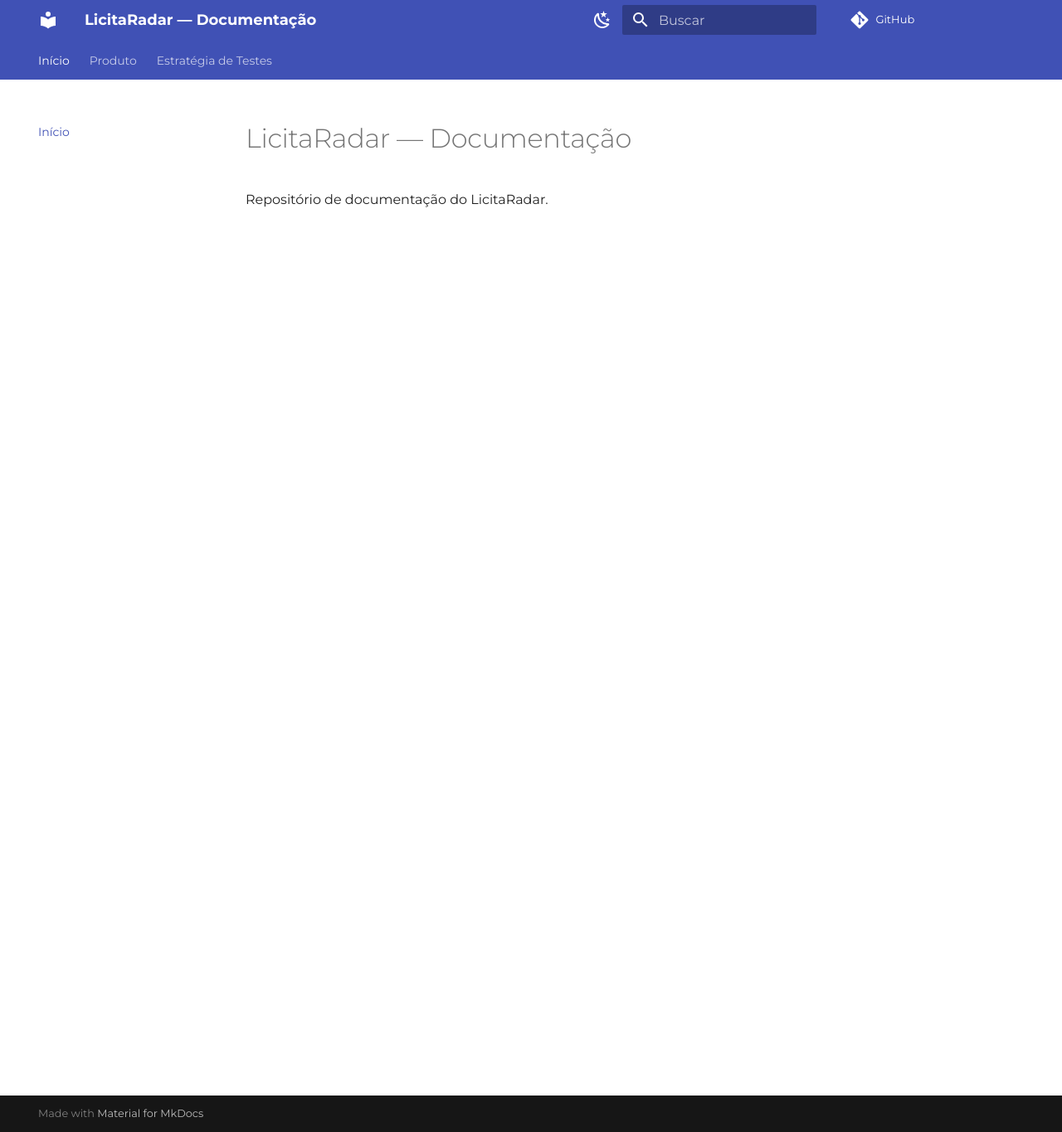
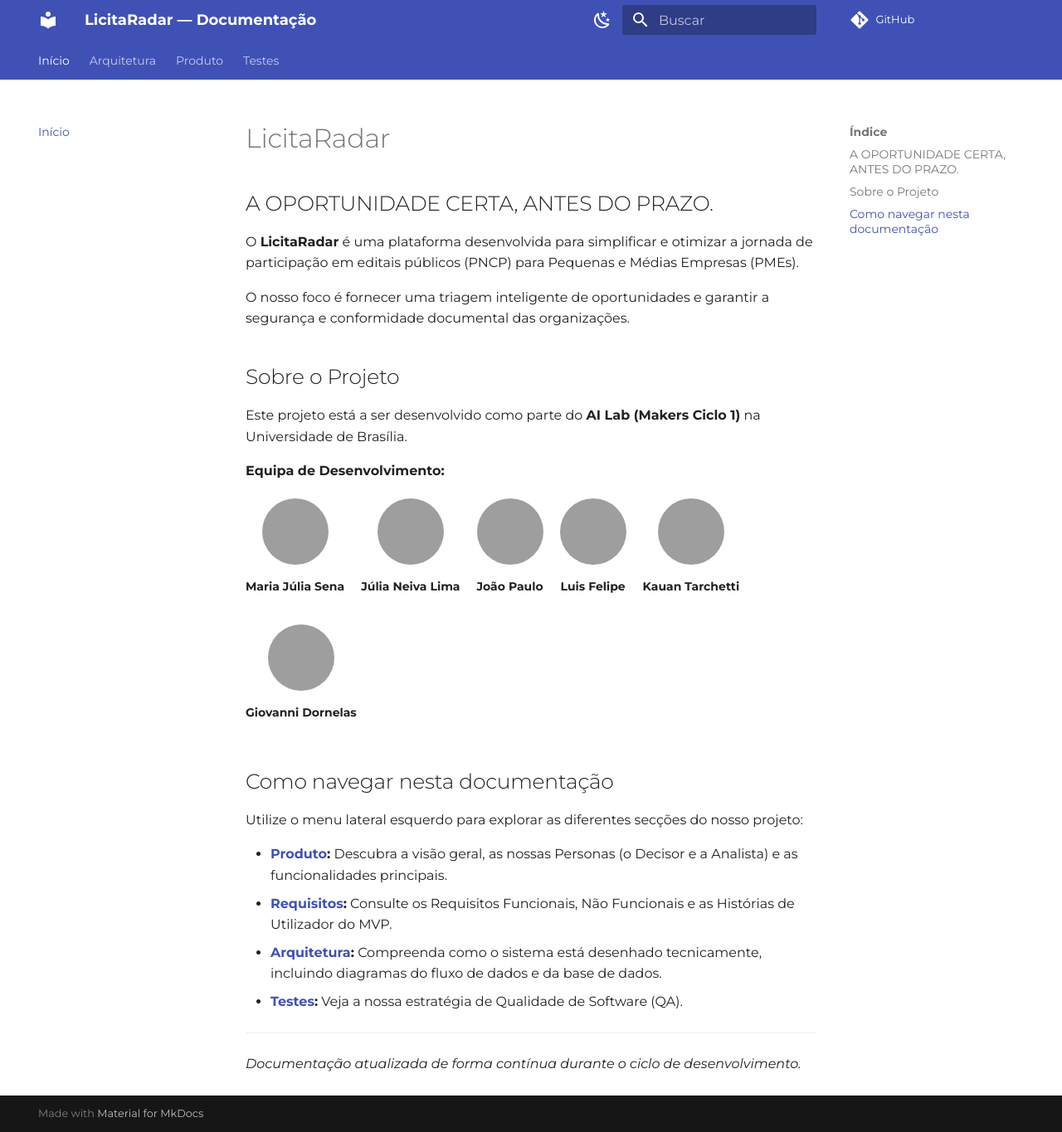
Before and after one commit to LicitaRad4r/documentation, an MkDocs documentation site: the page built from docs/index.md, in a window 1280 px wide and 1365 px high. Shown: the whole window at 83% size. Built offline with MkDocs 1.6.1 and Material for MkDocs 9.7.7, drawn with Linux system fonts in a browser that asks for light colours; comment, search, counter and statistics services are not loaded; grey boxes are pictures that could not be loaded.

Commit message:
docs: configura menu de navegacao corretamente

```diff
--- a/docs/index.md
+++ b/docs/index.md
@@ -1,3 +1,58 @@
-# LicitaRadar — Documentação
+# LicitaRadar
 
-Repositório de documentação do LicitaRadar.
+## A OPORTUNIDADE CERTA, ANTES DO PRAZO.
+
+O **LicitaRadar** é uma plataforma desenvolvida para simplificar e otimizar a jornada de participação em editais públicos (PNCP) para Pequenas e Médias Empresas (PMEs).
+
+O nosso foco é fornecer uma triagem inteligente de oportunidades e garantir a segurança e conformidade documental das organizações.
+
+## Sobre o Projeto
+Este projeto está a ser desenvolvido como parte do **AI Lab (Makers Ciclo 1)** na Universidade de Brasília.
+
+**Equipa de Desenvolvimento:**
+
+<div style="display: flex; flex-wrap: wrap; gap: 20px; margin-top: 20px;">
+
+  <div style="text-align: center;">
+    <img src="https://github.com/mariajulia-senaa.png" width="80" style="border-radius: 50%;">
+    <p style="font-size: 14px; margin-top: 8px;"><b>Maria Júlia Sena</b></p>
+  </div>
+
+  <div style="text-align: center;">
+    <img src="https://github.com/lianeiv.png" width="80" style="border-radius: 50%;">
+    <p style="font-size: 14px; margin-top: 8px;"><b>Júlia Neiva Lima</b></p>
+  </div>
+
+  <div style="text-align: center;">
+    <img src="https://github.com/jpnunes2210.png" width="80" style="border-radius: 50%;">
+    <p style="font-size: 14px; margin-top: 8px;"><b>João Paulo</b></p>
+  </div>
+
+  <div style="text-align: center;">
+    <img src="https://github.com/LuisFelipe311.png" width="80" style="border-radius: 50%;">
+    <p style="font-size: 14px; margin-top: 8px;"><b>Luis Felipe</b></p>
+  </div>
+
+  <div style="text-align: center;">
+    <img src="https://github.com/kauantarchetti.png" width="80" style="border-radius: 50%;">
+    <p style="font-size: 14px; margin-top: 8px;"><b>Kauan Tarchetti</b></p>
+  </div>
+
+  <div style="text-align: center;">
+    <img src="https://github.com/GGdornelas.png" width="80" style="border-radius: 50%;">
+    <p style="font-size: 14px; margin-top: 8px;"><b>Giovanni Dornelas</b></p>
+  </div>
+
+</div>
+
+## Como navegar nesta documentação
+
+Utilize o menu lateral esquerdo para explorar as diferentes secções do nosso projeto:
+
+* **[Produto](Produto/Negocio/visao_de_produto.md):** Descubra a visão geral, as nossas Personas (o Decisor e a Analista) e as funcionalidades principais.
+* **[Requisitos](Produto/Requisitos/requisitosfuncionais.md):** Consulte os Requisitos Funcionais, Não Funcionais e as Histórias de Utilizador do MVP.
+* **[Arquitetura](Arquitetura.md):** Compreenda como o sistema está desenhado tecnicamente, incluindo diagramas do fluxo de dados e da base de dados.
+* **[Testes](Testes/estrategia_de_testes.md):** Veja a nossa estratégia de Qualidade de Software (QA).
+
+---
+*Documentação atualizada de forma contínua durante o ciclo de desenvolvimento.*
--- a/mkdocs.yml
+++ b/mkdocs.yml
@@ -26,14 +26,17 @@ extra_css:
 
 nav:
   - Início: index.md
+  - Arquitetura: Arquitetura.md
   - Produto:
-    - Visão e Escopo: Produto/Negocio/visao_de_produto.md
+    - Visão de Produto: Produto/Negocio/visao_de_produto.md
     - Personas: Produto/Negocio/personas.md
     - Filtros: Produto/Negocio/filtros.md
     - Score de Aderência: Produto/Negocio/score.md
     - Requisitos Funcionais: Produto/Requisitos/requisitosfuncionais.md
     - Requisitos Não Funcionais: Produto/Requisitos/naofuncionais.md
-  - Estratégia de Testes: Testes/estrategia_de_testes.md
+    - Histórias de Usuário: Produto/Requisitos/historias.md
+  - Testes:
+    - Estratégia de Testes: Testes/estrategia_de_testes.md
 
 markdown_extensions:
   - admonition
```
Also changed, not shown: docs/Arquitetura.md (+14 -0 lines).
